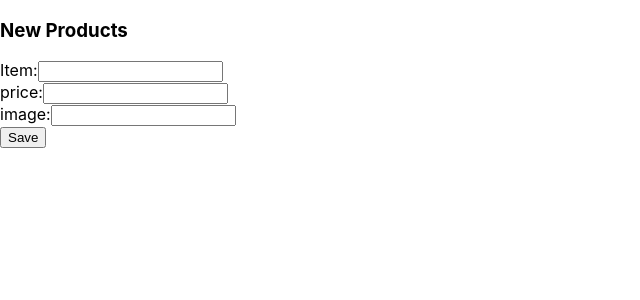
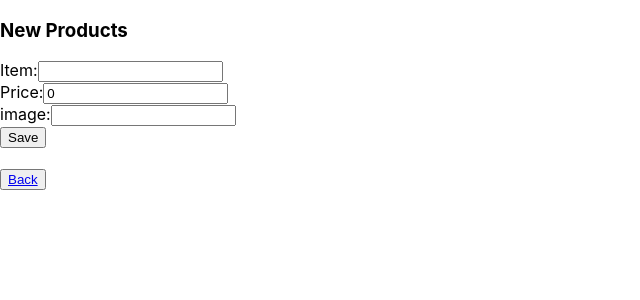
Before and after one commit to leolasz/aussie_market_frontend, a React (Create React App) app: page /#/newProducts in a window 1280 px wide. Shown: the top 300 px of the page, without its empty margins (0-640 px from the left). Built offline with nearby package versions, Linux system fonts and the light colour scheme; no server answers.

Commit message:
new pages working

```diff
--- a/src/components/newBranch.js
+++ b/src/components/newBranch.js
@@ -1,8 +1,12 @@
 import React, {Component} from 'react';
 import axios from 'axios';
+import { Link } from 'react-router-dom';
+
+
+
 
 const SERVER_URL_requests = 'http://localhost:3000/requests';
-const SERVER_URL_branches = 'http://localhost:3000/branches';
+const SERVER_URL_branches = 'http://localhost:3000/branches/create';
 const SERVER_URL_products = 'http://localhost:3000/products';
 
 class newBranch extends Component {
@@ -10,59 +14,77 @@ class newBranch extends Component {
     constructor(){
       super();
       this.state = {
-        b: [],
-        p: [],
-        bran: [],
-        total_price: 0,
-        current_date : new Date()
+       branch_name: "",
+       location:"",
+       email:"",
+       contact:""
       };
 
-      const fetchresult = () => {
 
-        axios.get(SERVER_URL_branches).then((results) => {
-            this.setState({b: results.data});
-          })
-      }
 
-      fetchresult();
-      console.log(this.state.b,this.state.p,this.state.bran);
 
+          this._handleChange = this._handleChange.bind(this);
           this._handleSave = this._handleSave.bind(this);
         }
 
+        _handleChange(event) {
+          this.setState({ [event.target.name]: event.target.value });
+        }
         // Event listener
         _handleSave(event) {
           event.preventDefault(); // Stay here and handle the submission with JS.
+          var branch = {
+            branch_name:this.state.branch_name,
+            location:this.state.location,
+            email:this.state.email,
+            contact:this.state.contact,
 
-      axios.post(SERVER_URL_branches).then((results) => {
-        this.setState({bran: results.data});
-      })
+
+
+          };
+
+
+          axios.post(SERVER_URL_branches, branch).then((results) => {});
+
         }
 
 
-  render(){
-    return(
+        render() {
+          return (
             <div>
               <h3>New Branch</h3>
-      <form>
-      <label>Branch name:</label><select id="selectBranches">
-      {this.state.b.map((branch,key) => (
-          <option>{branch.branch_name}</option>
-      ))}
-      </select> <br/>
-      <label>Location:</label><select id="selectProduct">
-      {this.state.p.map((location,key) => (
-          <option>{location.item}</option>
-      ))}
-      </select> <br/>
-      <label>email:</label><input type="text" /><br/>
-      <label>contact:</label><input type="text" value={this.state.bran} /><br/>
-      <label>user:</label><input type="text" value={this.state.bran} /><br/>
-      <input type="submit" value="Save" onClick={ this._handleSave }/>
+
+              <form refs="branchForm" onSubmit={this._handleSave}>
+              <label>Branch Name:</label>
+                <input type="text" name="branch_name" onChange={this._handleChange} />
+                <br />
+                <label>Location:</label>
+                <input type="text" name="location" onChange={this._handleChange} />
+                <br />
+                <label>Email:</label>
+                <input type="text" name="email" onChange={this._handleChange} />
+                <br />
+
+                <label>Contact:</label>
+                <input
+                  name="contact"
+                  type="text"
+                  value={this.state.contact}
+                onChange={this._handleChange}
+
+                />
+
+              <br />
+
+                <button type="submit">Save</button>
               </form>
+             <br></br>
+              <button><Link to={'/main'} >Back </Link></button>
             </div>
-    )
+
+
+
+          );
         }
-
       }
     export default newBranch;
--- a/src/components/newProducts.js
+++ b/src/components/newProducts.js
@@ -1,63 +1,87 @@
 import React, {Component} from 'react';
 import axios from 'axios';
+import { Link } from 'react-router-dom';
+
+
 
 const SERVER_URL_requests = 'http://localhost:3000/requests';
 const SERVER_URL_branches = 'http://localhost:3000/branches';
-const SERVER_URL_products = 'http://localhost:3000/products';
+const SERVER_URL_products = 'http://localhost:3000/products/create';
 
 class newProducts extends Component {
 
     constructor(){
       super();
       this.state = {
-        b: [],
-        p: [],
-        np: [],
-        total_price: 0,
-        current_date : new Date()
+        item: "",
+         price: 0,
+        image: ""
       };
 
-      const fetchresult = () => {
-
-          axios.get(SERVER_URL_products).then((results) => {
-            this.setState({b: results.data});
-          })
 
 
-      }
 
-      fetchresult();
-      console.log(this.state.b,this.state.p,this.state.np);
 
+
+
+
+      this._handleChange = this._handleChange.bind(this);
       this._handleSave = this._handleSave.bind(this);
     }
 
+    _handleChange(event) {
+      this.setState({ [event.target.name]: event.target.value });
+    }
     // Event listener
     _handleSave(event) {
       event.preventDefault(); // Stay here and handle the submission with JS.
+      var product = {
 
-      axios.post(SERVER_URL_requests).then((results) => {
-        this.setState({np: results.data});
-      })
+        item: this.state.item,
+        price: this.state.price,
+        image: this.state.image,
+
+      };
+
+
+      axios.post(SERVER_URL_products, product).then((results) => {});
+
     }
 
 
-  render(){
-    return(
-      <div>
-      <h3>New Products</h3>
-      <form>
+    render() {
+      return (
+        <div>
+          <h3>New Products</h3>
+
+          <form refs="productsForm" onSubmit={this._handleSave}>
+          <label>Item:</label>
+            <input type="text" name="item" onChange={this._handleChange} />
+            <br />
+            <label>Price:</label>
+            <input type="number" name="price" value={this.state.price} onChange={this._handleChange} />
+            <br />
+            <label>image:</label>
+            <input
+              name="image"
+              type="text"
+              value={this.state.image}
+            onChange={this._handleChange}
+
+            />
+
+          <br />
+
+            <button type="submit">Save</button>
+          </form>
+          <br></br>
+          <button><Link to={'/main'} >Back </Link></button>
+
+        </div>
 
 
-      <label>Item:</label><input type="text" value={this.state.np} /><br/>
-      <label>price:</label><input type="float" /><br/>
-      <label>image:</label><input type="text" value={this.state.np} /><br/>
 
-      <input type="submit" value="Save" onClick={ this._handleSave }/>
-      </form>
-      </div>
-    )
+      );
+    }
   }
-
-}
 export default newProducts;
```
Also changed, not shown: 1 other file (tests, documents, lock files or other folders). Lines whose indentation alone changed are shown as unchanged.
